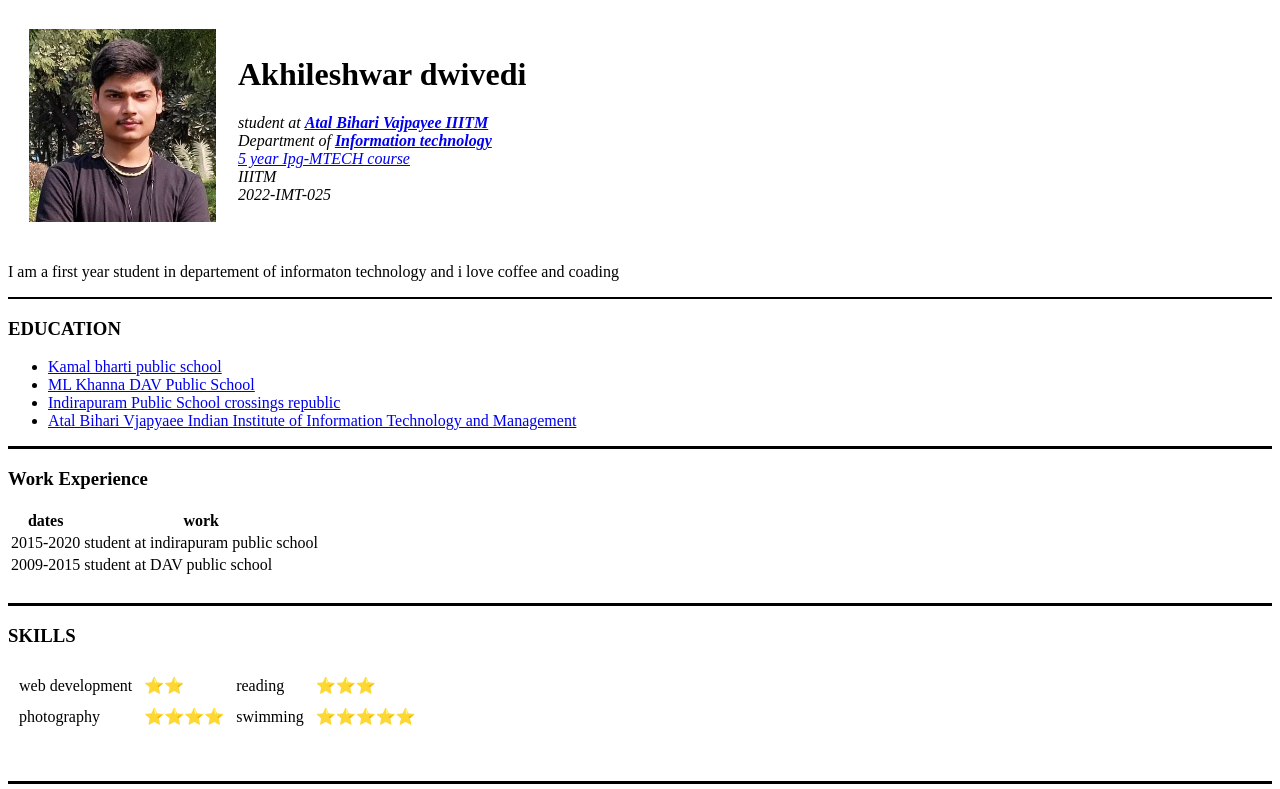
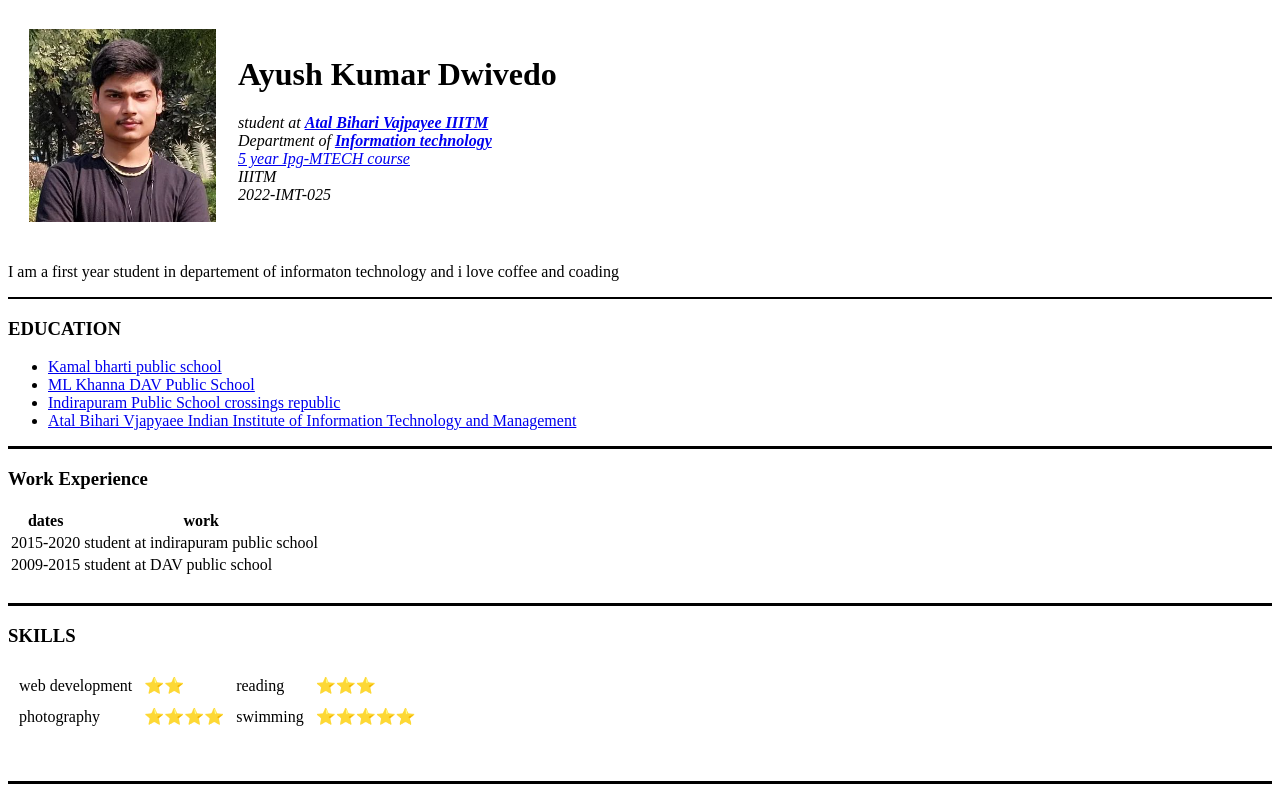
Before and after one commit to Ayushd785/CV, a plain HTML site: page index.html in a window 1280 px wide. Shown: the top 789 px of the page. Drawn offline with Linux system fonts and the light colour scheme.

Commit message:
Update index.html

```diff
--- a/index.html
+++ b/index.html
@@ -10,7 +10,7 @@
     <table cellspacing="20">
         <tr>
             <td><img src = "akd.png"></td>
-            <td><h1>Akhileshwar dwivedi </h1>
+            <td><h1>Ayush Kumar Dwivedo</h1>
                 <p>
                     <em>
                         student at <strong><a href="https://www.iiitm.ac.in/index.php/en/">Atal Bihari Vajpayee IIITM</a></strong>
```
